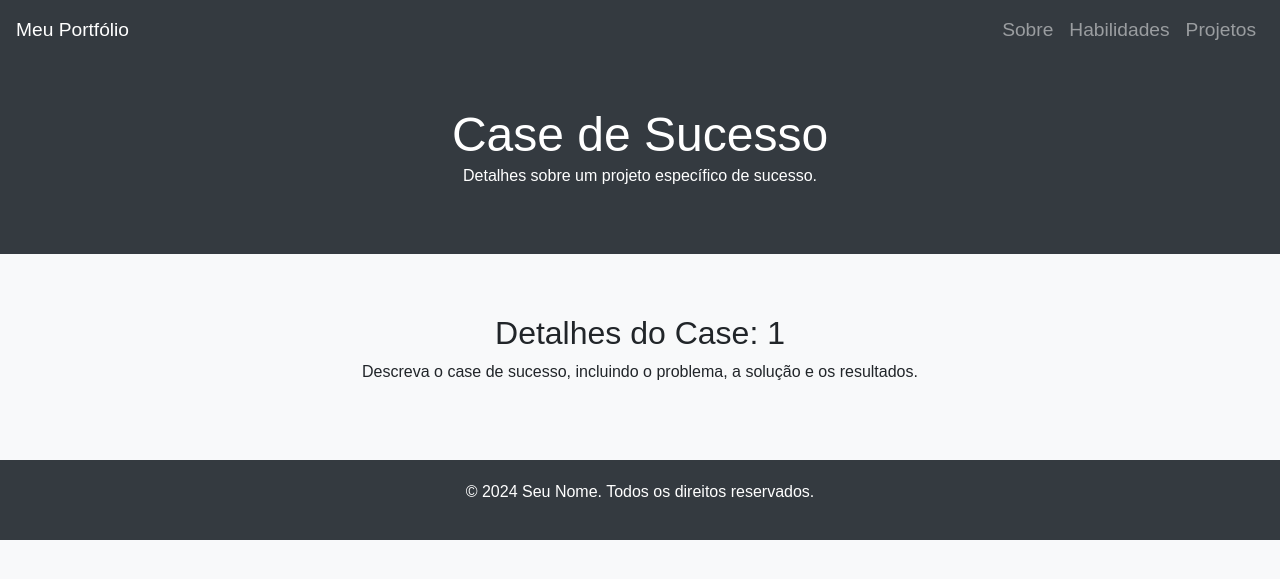
After one commit to LuizFelipeAlvesMaia/portfolio, a Flask app: page /case/1 in a window 1280 px wide. The commit adds this page. Shown: the top 579 px of the page. Run offline with Flask 3, Linux system fonts and the light colour scheme; some libraries are stand-ins or nearby versions.

Commit message:
feat: add new pages for website

```diff
--- a/app.py
+++ b/app.py
@@ -1,4 +1,4 @@
-from flask import Flask, render_template, request
+from flask import Flask, render_template
 
 app = Flask(__name__)
 
@@ -6,13 +6,25 @@ app = Flask(__name__)
 def index():
     return render_template('index.html')
 
-@app.route('/enviar_mensagem', methods=['POST'])
-def enviar_mensagem():
-    nome = request.form['nome']
-    email = request.form['email']
-    mensagem = request.form['mensagem']
-    # Aqui você pode adicionar código para processar a mensagem, como enviar um email
-    return f'Mensagem recebida de {nome} ({email}): {mensagem}'
+@app.route('/sobre')
+def sobre():
+    return render_template('sobre.html')
+
+@app.route('/habilidades')
+def habilidades():
+    return render_template('habilidades.html')
+
+@app.route('/projetos')
+def projetos():
+    return render_template('projetos.html')
+
+@app.route('/projeto/<projeto_id>')
+def projeto(projeto_id):
+    return render_template('projeto.html', projeto_id=projeto_id)
+
+@app.route('/case/<case_id>')
+def case(case_id):
+    return render_template('case.html', case_id=case_id)
 
 if __name__ == '__main__':
     app.run(debug=True)
--- /dev/null
+++ b/static/css/styles.css
@@ -0,0 +1,44 @@
+body {
+    font-family: Arial, sans-serif;
+    background-color: #f8f9fa;
+    padding-top: 56px; /* Espaço para a barra de navegação fixa */
+}
+
+.navbar-brand, .nav-link {
+    font-size: 1.2em;
+}
+
+header {
+    background-color: #343a40;
+    color: white;
+    padding: 50px 0;
+}
+
+header h1 {
+    margin: 0;
+    font-size: 3em;
+}
+
+section {
+    padding: 60px 0;
+}
+
+footer {
+    background-color: #343a40;
+    color: white;
+    text-align: center;
+    padding: 20px 0;
+    position: relative;
+    width: 100%;
+    bottom: 0;
+}
+
+.carousel-item img {
+    max-height: 400px;
+    width: auto;
+    margin: 0 auto;
+}
+
+.contact {
+    margin: 20px 0;
+}
--- /dev/null
+++ b/static/js/script.js
@@ -0,0 +1,3 @@
+document.addEventListener('DOMContentLoaded', function() {
+    // Adicione interatividade aqui, se necessário
+});
--- /dev/null
+++ b/templates/case.html
@@ -0,0 +1,52 @@
+<!DOCTYPE html>
+<html lang="en">
+<head>
+    <meta charset="UTF-8">
+    <meta name="viewport" content="width=device-width, initial-scale=1.0">
+    <title>Case de Sucesso</title>
+    <link rel="stylesheet" href="https://stackpath.bootstrapcdn.com/bootstrap/4.5.2/css/bootstrap.min.css">
+    <link rel="stylesheet" href="{{ url_for('static', filename='css/styles.css') }}">
+</head>
+<body>
+    <nav class="navbar navbar-expand-lg navbar-dark bg-dark fixed-top">
+        <a class="navbar-brand" href="/">Meu Portfólio</a>
+        <button class="navbar-toggler" type="button" data-toggle="collapse" data-target="#navbarNav" aria-controls="navbarNav" aria-expanded="false" aria-label="Toggle navigation">
+            <span class="navbar-toggler-icon"></span>
+        </button>
+        <div class="collapse navbar-collapse" id="navbarNav">
+            <ul class="navbar-nav ml-auto">
+                <li class="nav-item">
+                    <a class="nav-link" href="/sobre">Sobre</a>
+                </li>
+                <li class="nav-item">
+                    <a class="nav-link" href="/habilidades">Habilidades</a>
+                </li>
+                <li class="nav-item">
+                    <a class="nav-link" href="/projetos">Projetos</a>
+                </li>
+            </ul>
+        </div>
+    </nav>
+    <header class="text-center">
+        <div class="container">
+            <h1>Case de Sucesso</h1>
+            <p>Detalhes sobre um projeto específico de sucesso.</p>
+        </div>
+    </header>
+    <section class="text-center">
+        <div class="container">
+            <h2>Detalhes do Case: {{ case_id }}</h2>
+            <p>Descreva o case de sucesso, incluindo o problema, a solução e os resultados.</p>
+        </div>
+    </section>
+    <footer>
+        <div class="container">
+            <p>&copy; 2024 Seu Nome. Todos os direitos reservados.</p>
+        </div>
+    </footer>
+    <script src="https://code.jquery.com/jquery-3.5.1.slim.min.js"></script>
+    <script src="https://cdn.jsdelivr.net/npm/@popperjs/core@2.9.2/dist/umd/popper.min.js"></script>
+    <script src="https://stackpath.bootstrapcdn.com/bootstrap/4.5.2/js/bootstrap.min.js"></script>
+    <script src="{{ url_for('static', filename='js/scripts.js') }}"></script>
+</body>
+</html>
```
Also changed, not shown: static/styles.css (deleted, +0 -50 lines), templates/index.html (+87 -53 lines), templates/projetos.html (added, +51 -0 lines), templates/habilidades.html (added), templates/sobre.html (added), 1 other file.
